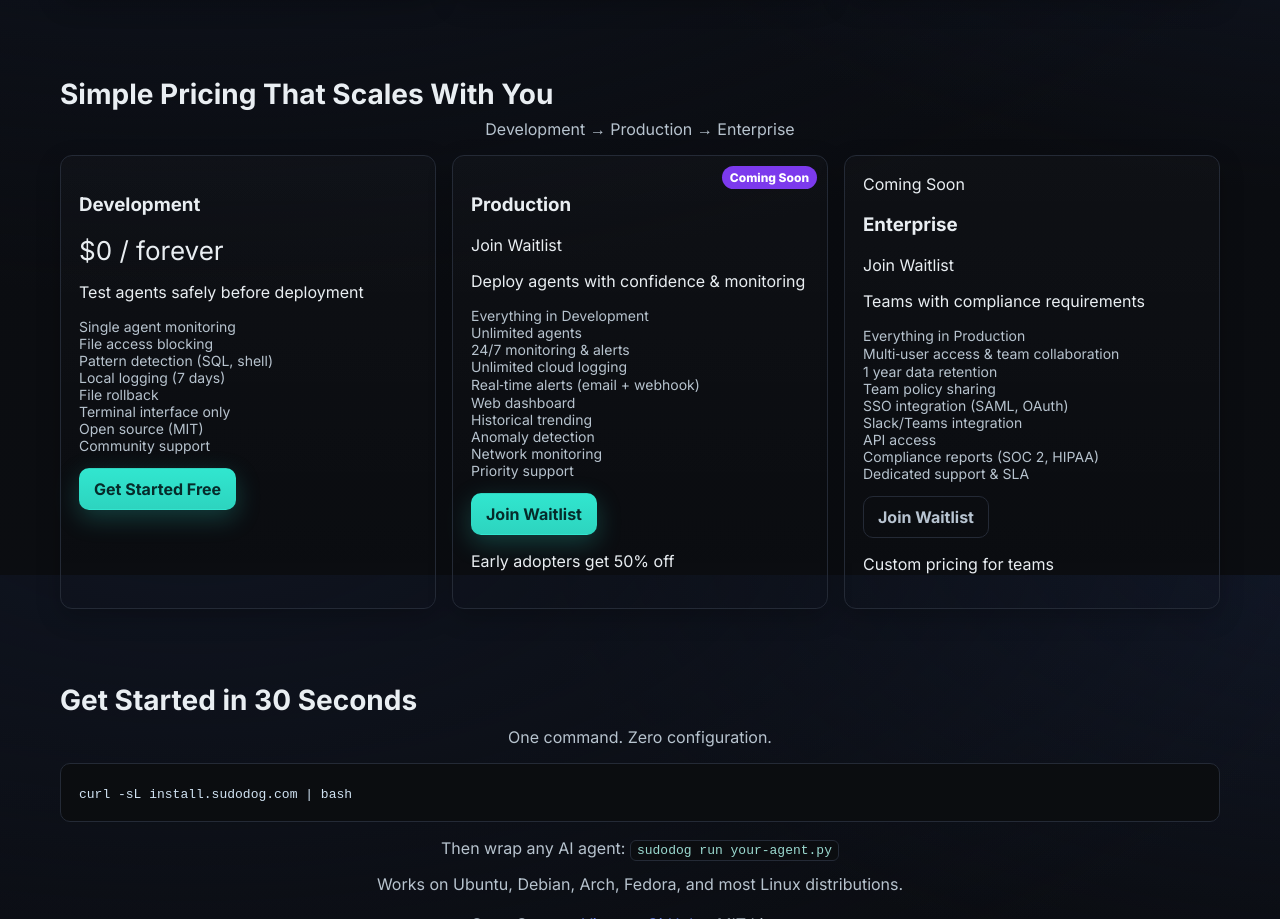
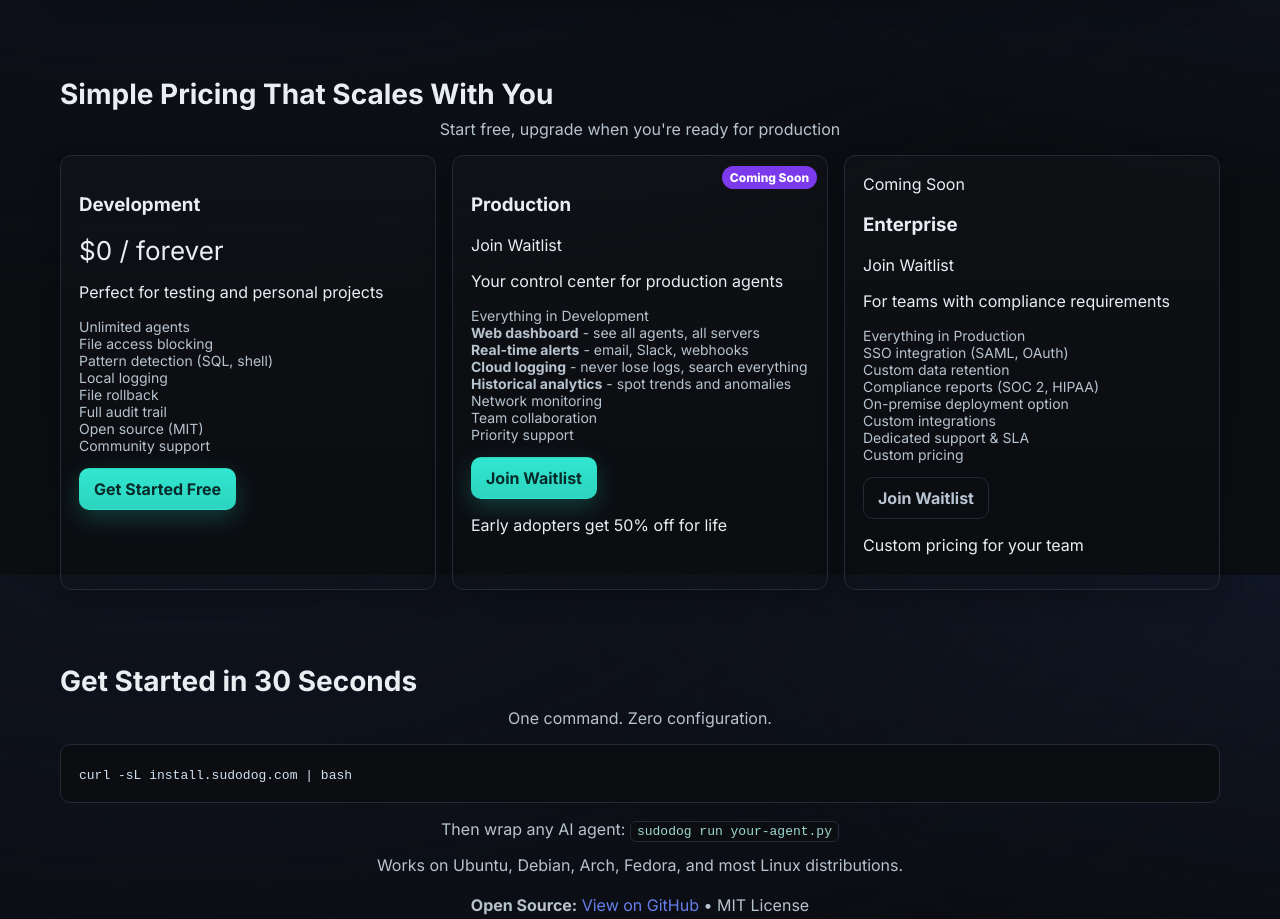
Before and after one commit to SudoDog-official/SudoDog, a plain HTML site: page website/index.html in a window 1280 px wide. Shown: the part 1825-2744 px from the top of the page. Drawn offline with Linux system fonts and the light colour scheme.

Commit message:
Update index.html

```diff
--- a/website/index.html
+++ b/website/index.html
@@ -104,19 +104,19 @@
 
 <section class="pricing container" id="pricing">
   <h2>Simple Pricing That Scales With You</h2>
-      <p class="sub center">Development → Production → Enterprise</p>
+  <p class="sub center">Start free, upgrade when you're ready for production</p>
   <div class="plans plans-3">
     <article class="plan card hoverlift">
       <h3>Development</h3>
       <p class="price">$0 <span>/ forever</span></p>
-          <p>Test agents safely before deployment</p>
+      <p>Perfect for testing and personal projects</p>
       <ul>
-            <li>Single agent monitoring</li>
+        <li>Unlimited agents</li>
         <li>File access blocking</li>
         <li>Pattern detection (SQL, shell)</li>
-            <li>Local logging (7 days)</li>
+        <li>Local logging</li>
         <li>File rollback</li>
-            <li>Terminal interface only</li>
+        <li>Full audit trail</li>
         <li>Open source (MIT)</li>
         <li>Community support</li>
       </ul>
@@ -126,40 +126,37 @@
       <div class="flag">Coming Soon</div>
       <h3>Production</h3>
       <p class="price-coming">Join Waitlist</p>
-          <p>Deploy agents with confidence & monitoring</p>
+      <p>Your control center for production agents</p>
       <ul>
         <li>Everything in Development</li>
-            <li>Unlimited agents</li>
-            <li>24/7 monitoring & alerts</li>
-            <li>Unlimited cloud logging</li>
-            <li>Real‑time alerts (email + webhook)</li>
-            <li>Web dashboard</li>
-            <li>Historical trending</li>
-            <li>Anomaly detection</li>
+        <li><strong>Web dashboard</strong> - see all agents, all servers</li>
+        <li><strong>Real-time alerts</strong> - email, Slack, webhooks</li>
+        <li><strong>Cloud logging</strong> - never lose logs, search everything</li>
+        <li><strong>Historical analytics</strong> - spot trends and anomalies</li>
         <li>Network monitoring</li>
+        <li>Team collaboration</li>
         <li>Priority support</li>
       </ul>
       <a class="btn primary" href="https://forms.gle/FMN32h4GSHAKqjG17">Join Waitlist</a>
-          <p class="pricing-note">Early adopters get 50% off</p>
+      <p class="pricing-note">Early adopters get 50% off for life</p>
     </article>
     <article class="plan card hoverlift">
       <div class="flag-muted">Coming Soon</div>
       <h3>Enterprise</h3>
       <p class="price-coming">Join Waitlist</p>
-          <p>Teams with compliance requirements</p>
+      <p>For teams with compliance requirements</p>
       <ul>
         <li>Everything in Production</li>
-            <li>Multi‑user access & team collaboration</li>
-            <li>1 year data retention</li>
-            <li>Team policy sharing</li>
         <li>SSO integration (SAML, OAuth)</li>
-            <li>Slack/Teams integration</li>
-            <li>API access</li>
+        <li>Custom data retention</li>
         <li>Compliance reports (SOC 2, HIPAA)</li>
+        <li>On-premise deployment option</li>
+        <li>Custom integrations</li>
         <li>Dedicated support & SLA</li>
+        <li>Custom pricing</li>
       </ul>
       <a class="btn ghost" href="https://forms.gle/FMN32h4GSHAKqjG17">Join Waitlist</a>
-          <p class="pricing-note">Custom pricing for teams</p>
+      <p class="pricing-note">Custom pricing for your team</p>
     </article>
   </div>
 </section>
```
Lines whose indentation alone changed are shown as unchanged.
